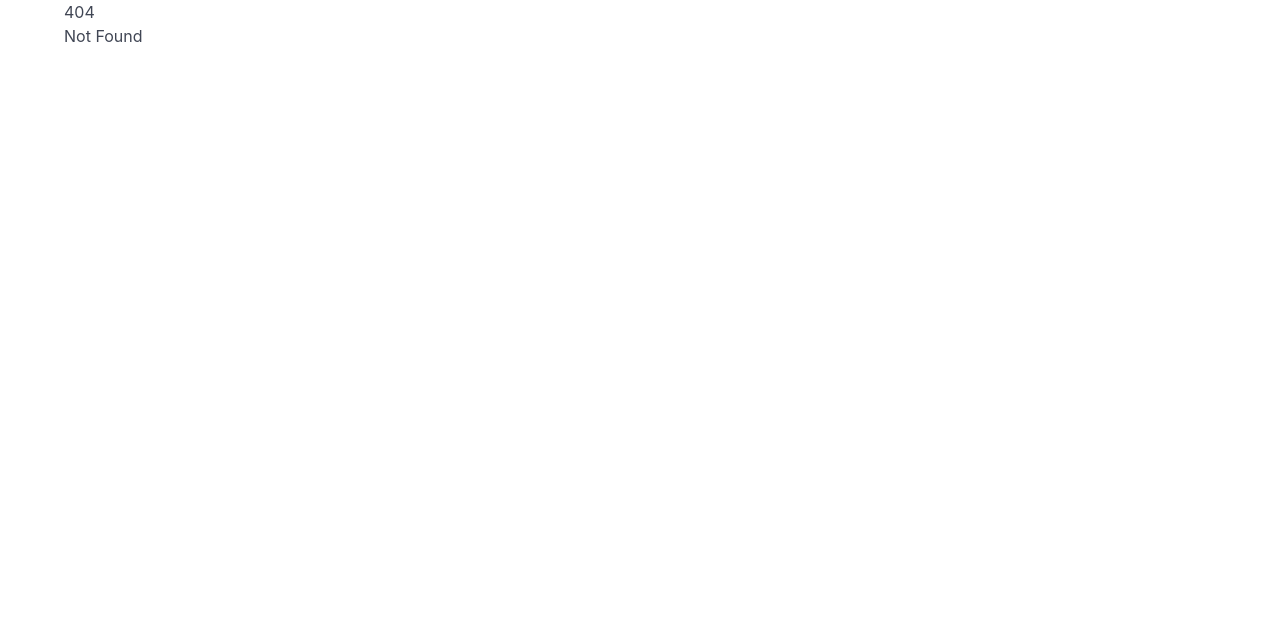
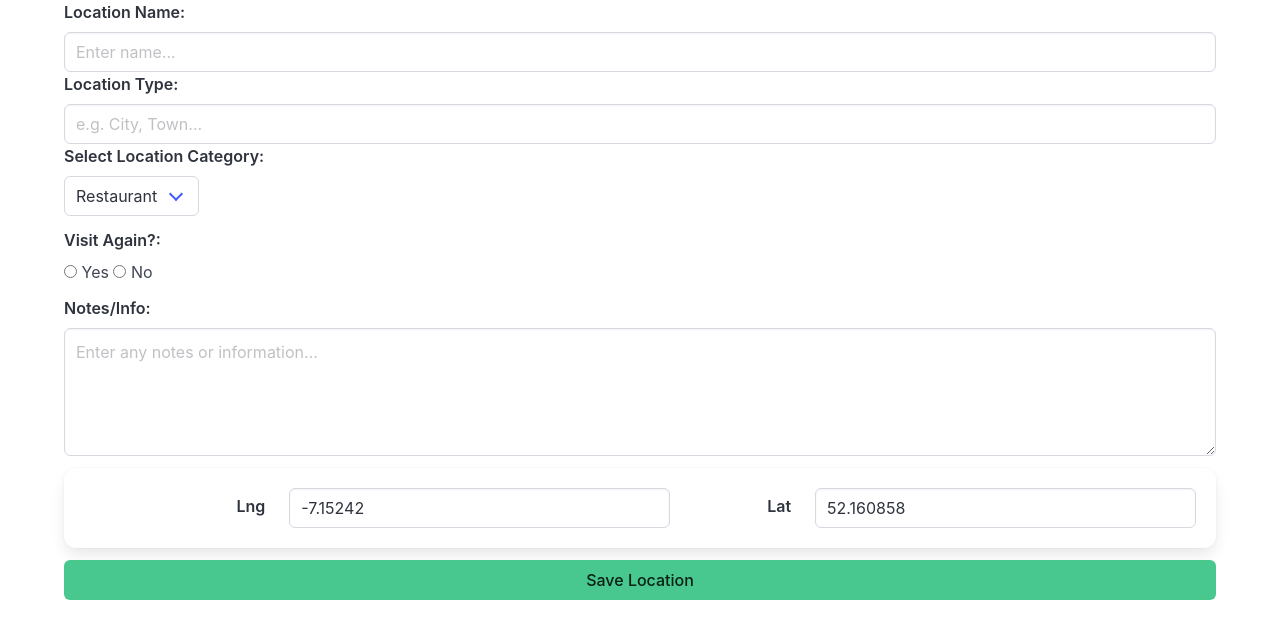
Before and after one commit to OpinionatedHeron/assignment2_placemarkapp, a SvelteKit app in the folder placemark-svelte/: page /location in a window 1280 px wide. Before the commit this address had no page. Shown: the top 638 px of the page. Built offline with nearby package versions, Linux system fonts and the light colour scheme.

Commit message:
Adding location form

```diff
--- /dev/null
+++ b/placemark-svelte/src/lib/runes.svelte.ts
@@ -0,0 +1,2 @@
+export const subTitle = $state({ text: "" });
+export const loggedInUser = $state({ email: "" });
--- /dev/null
+++ b/placemark-svelte/src/lib/ui/Coordinates.svelte
@@ -0,0 +1,24 @@
+<script lang="ts">
+  let { lat = $bindable(0.0), lng = $bindable(0.0) } = $props();
+</script>
+
+<div class="box field is-horizontal">
+  <div class="field-label is-normal">
+    <label for="lng" class="label">Lng</label>
+  </div>
+  <div class="field-body">
+    <div class="field">
+      <p class="control is-expanded">
+        <input id="lng" class="input" type="float" bind:value={lng} />
+      </p>
+    </div>
+    <div class="field-label is-normal">
+      <label for="lat" class="label">Lat</label>
+    </div>
+    <div class="field">
+      <p class="control is-expanded">
+        <input id="lat" class="input" type="float" bind:value={lat} />
+      </p>
+    </div>
+  </div>
+</div>
--- /dev/null
+++ b/placemark-svelte/src/lib/ui/Heading.svelte
@@ -0,0 +1,13 @@
+<script lang="ts">
+  import { subTitle } from "$lib/runes.svelte";
+</script>
+
+<section class="hero is-link is-small mt-6 mb-6">
+  <div class="hero-body">
+    <div class="container">
+      <h1 class="title has-text-centered">
+        {subTitle.text}
+      </h1>
+    </div>
+  </div>
+</section>
--- /dev/null
+++ b/placemark-svelte/src/lib/ui/Menu.svelte
@@ -0,0 +1,22 @@
+<script lang="ts">
+  import { loggedInUser } from "$lib/runes.svelte";
+</script>
+
+<nav class="navbar is-full-width">
+  <div class="container">
+    <div class="navbar-brand">
+      <a class="navbar-item" href="/dashboard">
+        <span class="icon"> <i class="fas fa-map-marker-alt"></i></span>
+        <span><strong>Placemark</strong> </span>
+      </a>
+    </div>
+    <div id="navbarMenu" class="navbar-menu">
+      <div class="navbar-end">
+        <a class="navbar-item" href="/location"> Locations </a>
+        <a class="navbar-item" href="/report"> Report </a>
+        <a class="navbar-item" href="/logout"> Logout </a>
+      </div>
+      <div></div>
+    </div>
+  </div>
+</nav>
--- a/placemark-svelte/src/routes/+layout.svelte
+++ b/placemark-svelte/src/routes/+layout.svelte
@@ -1,3 +1,13 @@
+<script lang="ts">
+  import { loggedInUser } from "$lib/runes.svelte";
+  import Heading from "$lib/ui/Heading.svelte";
+  import Menu from "$lib/ui/Menu.svelte";
+</script>
+
 <div class="container">
+  {#if loggedInUser.email}
+    <Menu />
+    <Heading />
+  {/if}
   <slot />
 </div>
--- /dev/null
+++ b/placemark-svelte/src/routes/location/+page.svelte
@@ -0,0 +1,8 @@
+<script lang="ts">
+  import { subTitle } from "$lib/runes.svelte";
+  import LocationForm from "./LocationForm.svelte";
+
+  subTitle.text = "Add Locations";
+</script>
+
+<LocationForm />
--- /dev/null
+++ b/placemark-svelte/src/routes/location/LocationForm.svelte
@@ -0,0 +1,61 @@
+<script lang="ts">
+    import Coordinates from "$lib/ui/Coordinates.svelte";
+
+    let lat = $state(52.160858);
+  let lng = $state(-7.15242);
+
+   async function donate() {
+    console.log(`Just donated: ${amount} to ${selectedCandidate} via ${selectedMethod} payment`);
+    console.log(`lat: ${lat}, lng: ${lng}`);
+  }
+</script>
+
+<div>
+  <div>
+    <label class="label" for="locationName">Location Name:</label>
+    <input
+      class="input"
+      id="locationName"
+      name="locationName"
+      type="text"
+      placeholder="Enter name..."
+    />
+  </div>
+  <div>
+    <label class="label" for="locationType">Location Type:</label>
+    <input class="input" id="locationType" name="locationType" placeholder="e.g. City, Town..." />
+  </div>
+  <div class="field">
+    <label class="label" for="category">Select Location Category:</label>
+    <div class="select">
+      <select>
+        <option>Restaurant</option>
+        <option>Park</option>
+        <option>Museum</option>
+        <option>Other</option>
+      </select>
+    </div>
+  </div>
+  <div class="field">
+    <div class="control">
+      <label class="label" for="visit">Visit Again?:</label>
+      <input class="radio" type="radio" /> Yes
+      <input class="radio" type="radio" /> No
+    </div>
+  </div>
+  <div class="field">
+    <label class="label" for="notes">Notes/Info:</label>
+    <textarea
+      class="textarea"
+      id="notes"
+      name="notes"
+      placeholder="Enter any notes or information..."
+    ></textarea>
+  </div>
+  <Coordinates bind:lat bind:lng />
+  <div class="field">
+    <div class="control">
+      <button class="button is-success is-fullwidth">Save Location</button>
+    </div>
+  </div>
+</div>
--- a/placemark-svelte/src/routes/login/LoginForm.svelte
+++ b/placemark-svelte/src/routes/login/LoginForm.svelte
@@ -1,5 +1,6 @@
 <script lang="ts">
   import { goto } from "$app/navigation";
+  import { loggedInUser } from "$lib/runes.svelte";
   import Message from "$lib/ui/Message.svelte";
   import UserCredentials from "$lib/ui/UserCredentials.svelte";
 
@@ -8,10 +9,13 @@
   let message = $state("");
 
   async function login() {
-    const success = false;
+    const success = true;
     if (success) {
+      loggedInUser.email = email;
       goto("/location");
     } else {
+      email = "";
+      password = "";
       message = "Error Trying to login in";
     }
   }
```
Also changed, not shown: placemark-svelte/src/routes/logout/+page.svelte (added, +7 -0 lines).
